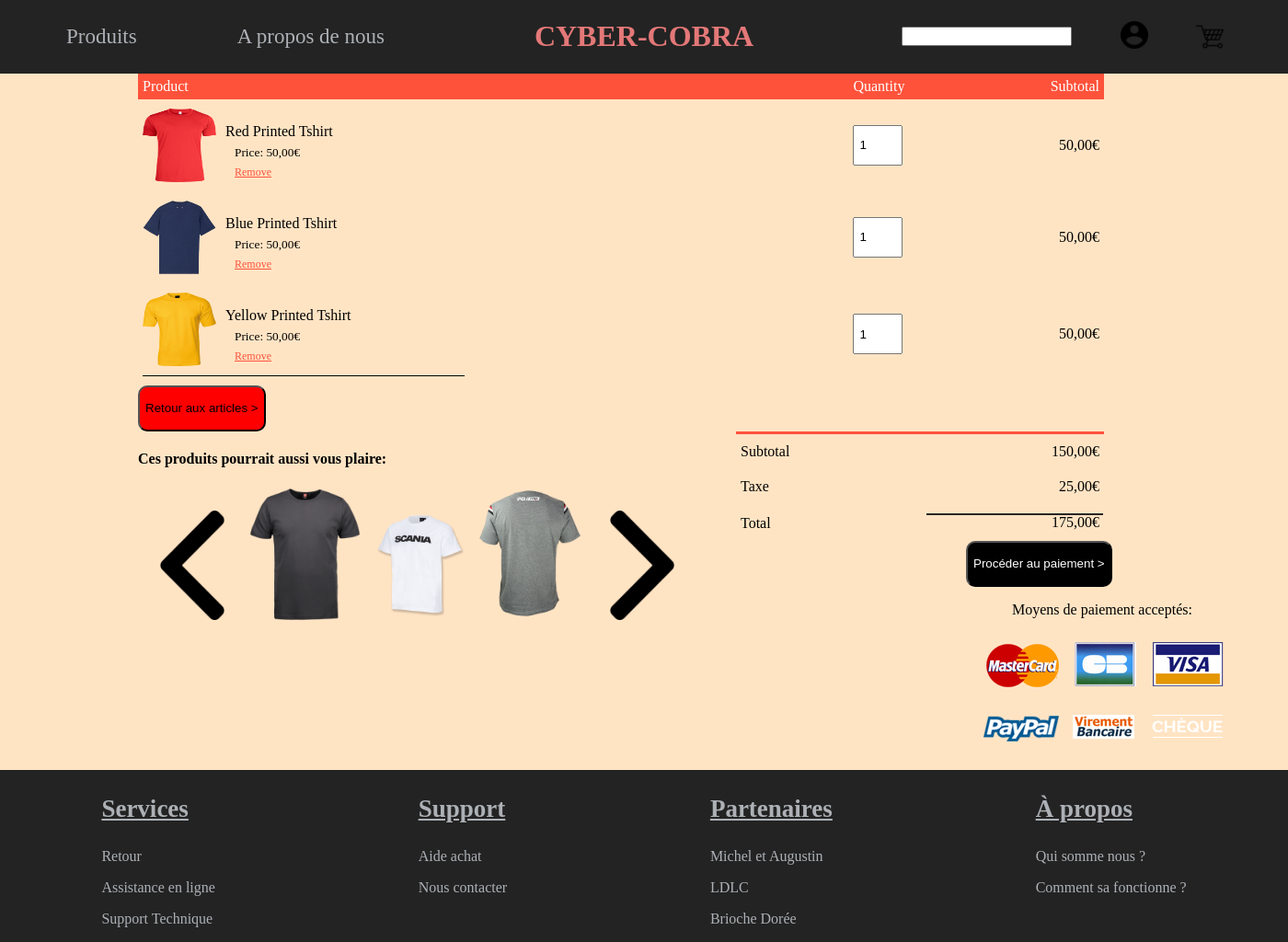
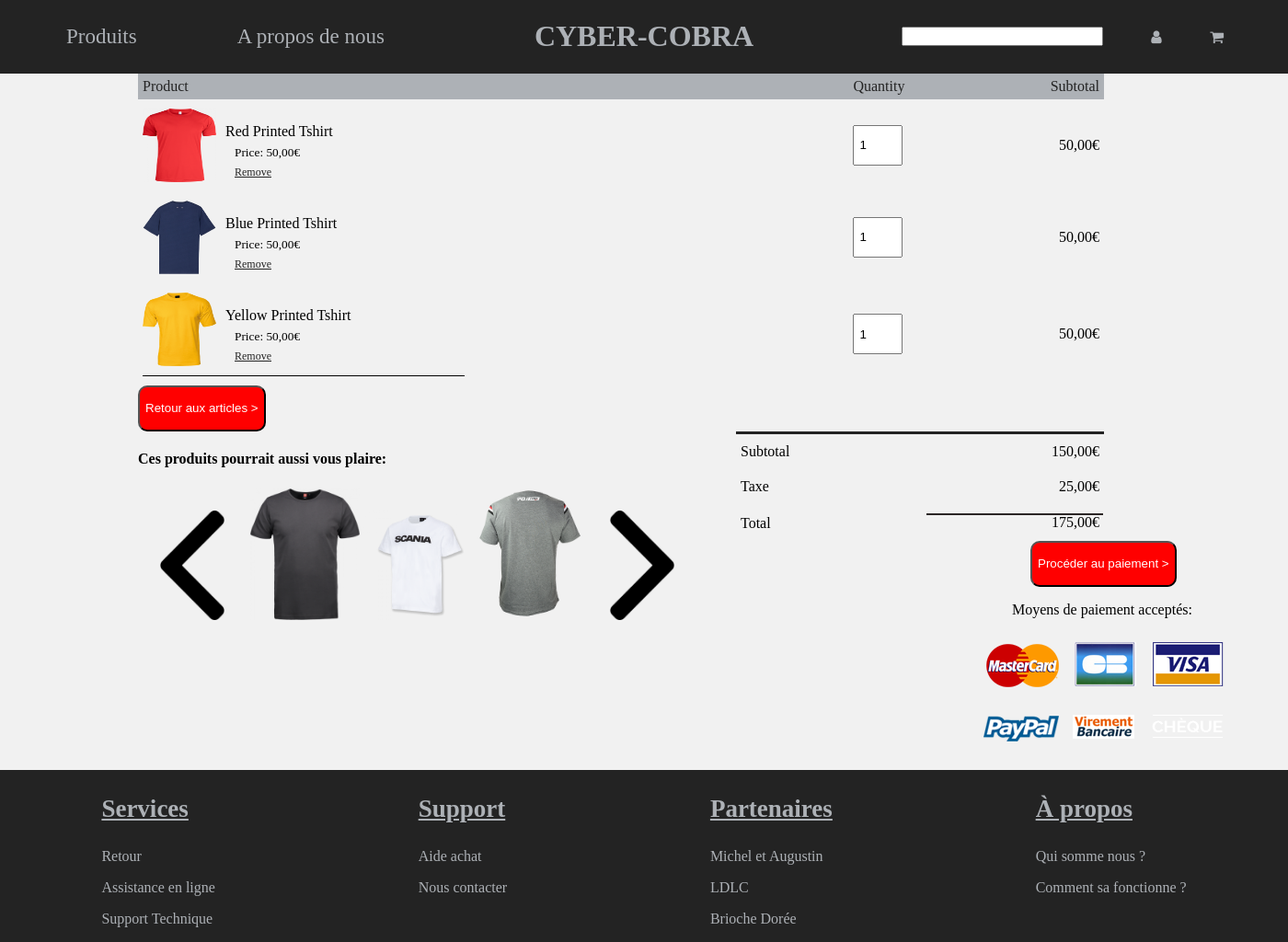
Before and after one commit to MehdiArroussi/Challenge48h, a PHP site: page /panier.html in a window 1400 px wide. Shown: the whole page at 92% size. Run offline with PHP 8.4, Linux system fonts and the light colour scheme; some libraries are stand-ins or nearby versions.

Commit message:
panier update

```diff
--- a/panier.html
+++ b/panier.html
@@ -7,6 +7,7 @@
         <meta charset="UTF-8">
         <meta http-equiv="X-UA-Compatible" content="IE=edge">
         <meta name="viewport" content="width=device-width, initial-scale=1.0">
+        <link rel="stylesheet" href="https://maxcdn.bootstrapcdn.com/font-awesome/4.4.0/css/font-awesome.min.css">
         <title>Cyber-Cobra | Panier</title>
     </head>
     <body>
@@ -19,8 +20,10 @@
                 <h1 class="name">CYBER-COBRA</h1>
                 <div class="right-nav">
                     <input text class="search">
-                    <a href="static/login.php"><img src="Account.png" class="accountPicture"></a>
-                    <img src="Purchase.png" class="purchasePicture">
+                    <i class="fa fa-user"></i>
+                    <i class="fa fa-shopping-cart"></i>
+                    <!-- <a href="static/login.php"><img src="Account.png" class="accountPicture"></a> -->
+                    <!-- <img src="Purchase.png" class="purchasePicture" href="#"> -->
                 </div>
             </div>
         </header>
--- a/style/panier.css
+++ b/style/panier.css
@@ -1,9 +1,9 @@
 body {
-    background-color: rgb(255, 255, 255);
+    background-color: #f1f1f1
   }
 
   h1 {
-    color: rgb(228, 120, 120);
+    color: #ADB1B6;
     text-align: center;
   }
 
@@ -30,8 +30,8 @@ table{
 th{
     text-align: left;
     padding: 5px;
-    color: #fff;
-    background: #ff523b;
+    color: #232323 ;
+    background: #ADB1B6;
     font-weight: normal;
 }
 
@@ -46,7 +46,7 @@ td input{
 }
 
 .small-container_cart-page .cart-info a{
-    color: #ff523b;
+    color: #232323 ;
     font-size: 12px;
     position: absolute;
     padding: 62px;
@@ -68,11 +68,11 @@ td img{
     height: 50px;
     background-color: #ff0000;
     border-radius: 10px;
-    color:rgb(0, 0, 0);
+    color:rgb(255, 255, 255);
 }
 
 .total-price table{
-    border-top: 3px solid #ff523b;
+    border-top: 3px solid #232323;
     width: 100%;
     max-width: 400px;
 }
@@ -97,15 +97,15 @@ th:last-child{
 }
 
 .paiement > button{
-    margin-left: 1050px ;
+    margin-left: 1120px ;
     height: 50px;
-    background-color: #000000;
+    background-color: #ff0000;
     border-radius: 10px;
     color:rgb(255, 255, 255);
 }
 
 .tab {
-    background-color: bisque;
+    background-color: #f1f1f1;
     width: auto;
     height: auto;
 }
```
